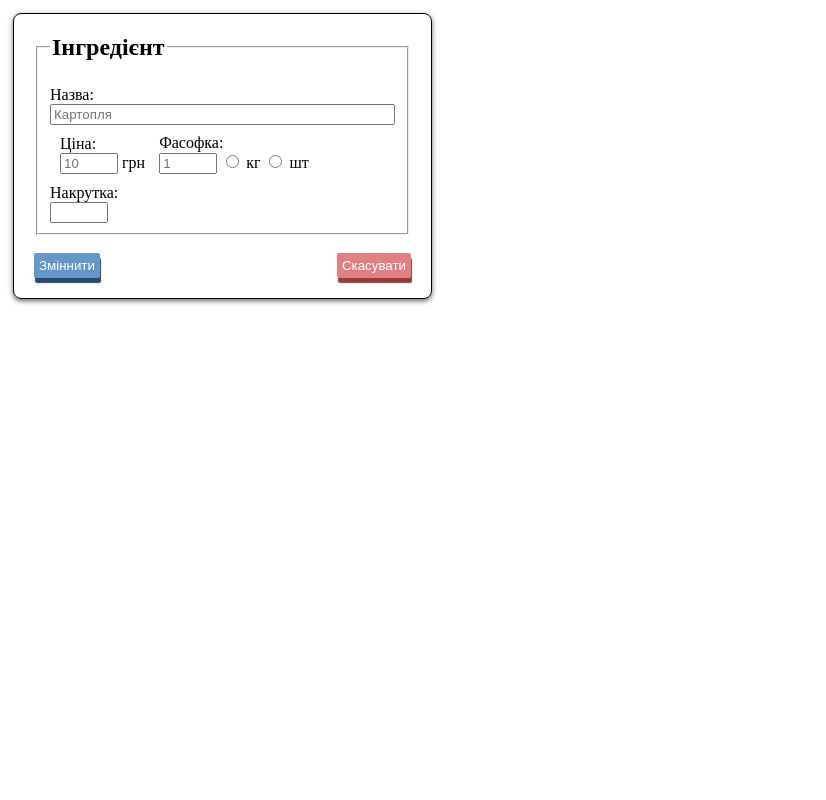
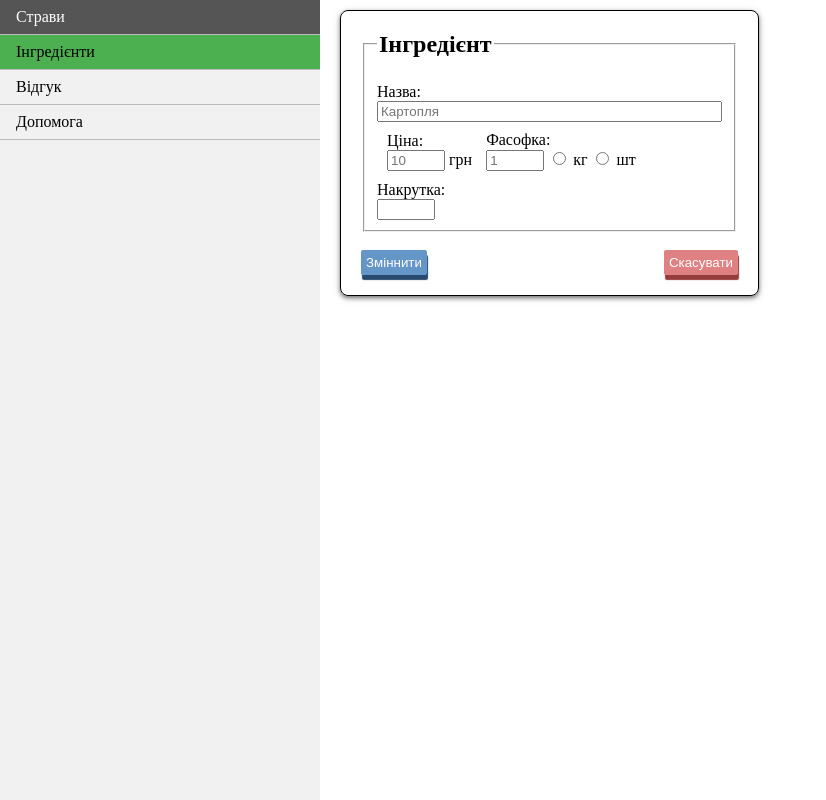
Before and after one commit to rollerpunk/menu, a PHP site: page /editIng.php in a window 1280 px wide. Shown: the whole page, without its empty margins (0-826 px from the left). Run offline with PHP 8.4, Linux system fonts and the light colour scheme; data that the repository does not hold is empty.

Commit message:
menu added

```diff
--- a/editIng.php
+++ b/editIng.php
@@ -4,12 +4,19 @@
   <meta http-equiv="Content-Type" content="text/html; charset=utf-8">
   <link rel="icon" href="menu.png" type="image/x-icon">
   <link rel="stylesheet" href="menu.css">
+  <script src="jquery-1.12.4.js"></script>
+  <script type="text/javascript" src="common.js"></script>
 </head>
 
 
 <body>
+<?php
 
+require "lib.php";
+createMenu();
 
+?>
+<div class="main_div">
 <div class="add_form">
 <form method="post" action="wIng.php">
   <fieldset>
@@ -34,7 +41,7 @@
   <button class="cancel" onclick="location.href='printIng.php';">Скасувати</button>
 </form>
 </div>
-
+</div>
 </body>
 
 </html>
--- a/lib.php
+++ b/lib.php
@@ -14,4 +14,15 @@ function test_input($data) {
 }
 
 
+function createMenu()
+{
+ echo'<div class="nav_menu">
+ <ul>
+  <li><a href="printD.php">Страви</a></li>
+  <li><a href="printIng.php">Інгредієнти</a></li>
+  <li><a href="feddback.php">Відгук</a></li>
+  <li><a href="about.html">Допомога</a></li>
+</ul></div>';
+}
+
 ?>
--- a/menu.css
+++ b/menu.css
@@ -1,3 +1,10 @@
+
+html,body {
+  height: 100%;
+  margin: 0;
+}
+
+
 .add_form{ /*div with add/edit view  form */
   display:inline-block;
   border-radius: 8px;
@@ -105,3 +112,49 @@ button.active {
   background-color: #AA3456;
 
 }
+
+/* navigation menu */
+
+.nav_menu ul {
+    list-style-type: none;
+    margin: 0;
+    padding: 0;
+    width: 25%;
+    background-color: #f1f1f1;
+    height: 100%; /* Full height */
+    position: fixed; /* Make it stick, even on scroll */
+    overflow: auto; /* Enable scrolling if the sidenav has too much content */
+}
+
+.nav_menu li{
+  border-bottom: 1px solid #bbb;
+}
+
+.nav_menu li a {
+    display: block;
+    color: #000;
+    padding: 8px 16px;
+    text-decoration: none;
+}
+
+/* Change the link color on hover */
+.nav_menu li a:hover {
+    background-color: #555;
+    color: white;
+}
+
+.active{
+    background-color: #4CAF50;
+}
+
+
+.main_div {
+ margin-left:25%;
+ padding:5px 15px;
+}
+
+.footer_btn {
+  margin-left:25%;
+  margin-bottom: 20px;
+  padding: 0px 15px;
+}
```
Also changed, not shown: addDish.php (renamed from addDish.html, +9 -1 lines), addIng.php (renamed from addIng.html, +10 -1 lines), common.js (added, +45 -0 lines), editD.php (+9 -3 lines), printD.php (+14 -4 lines), printIng.php (+13 -6 lines).
